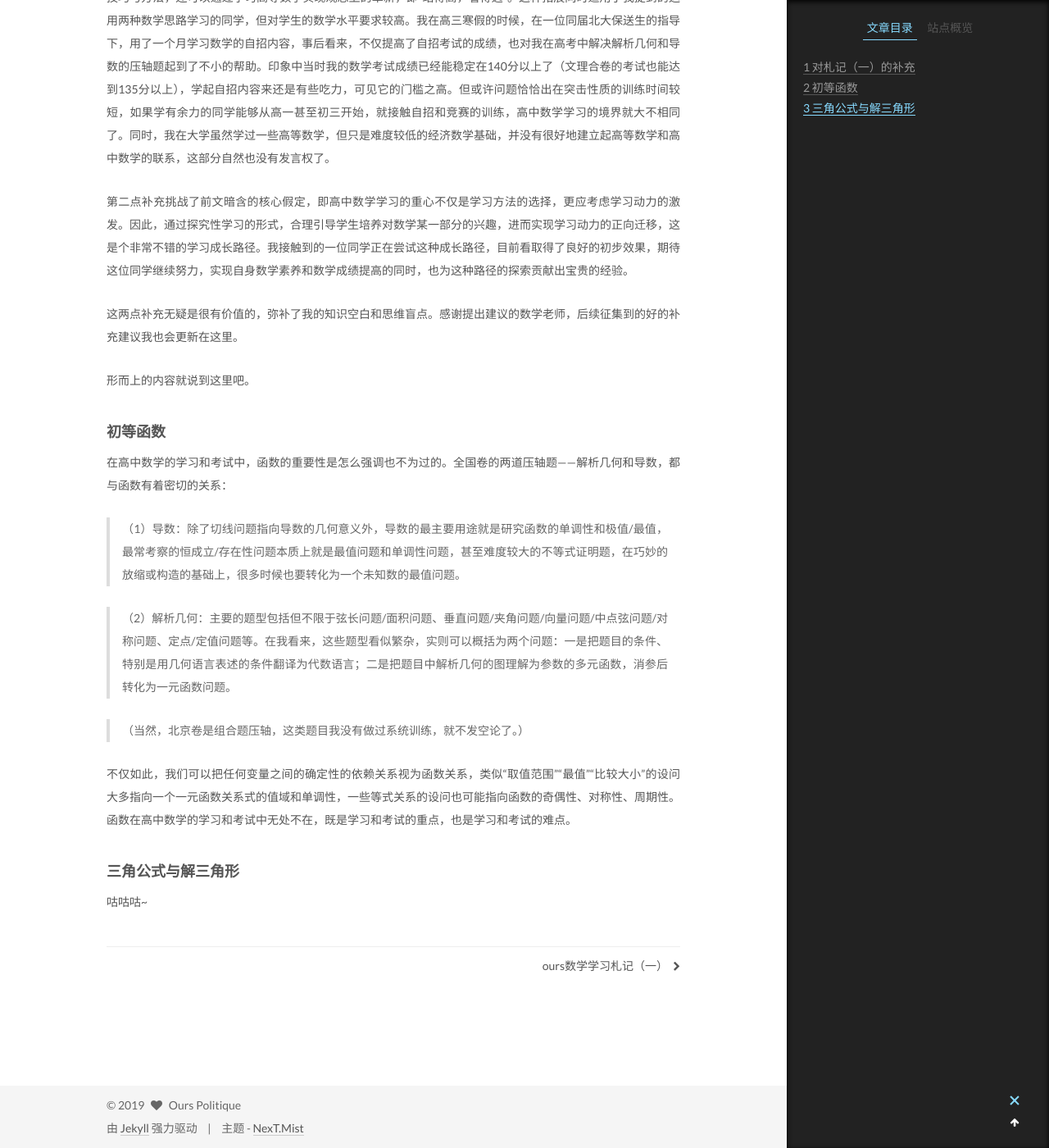
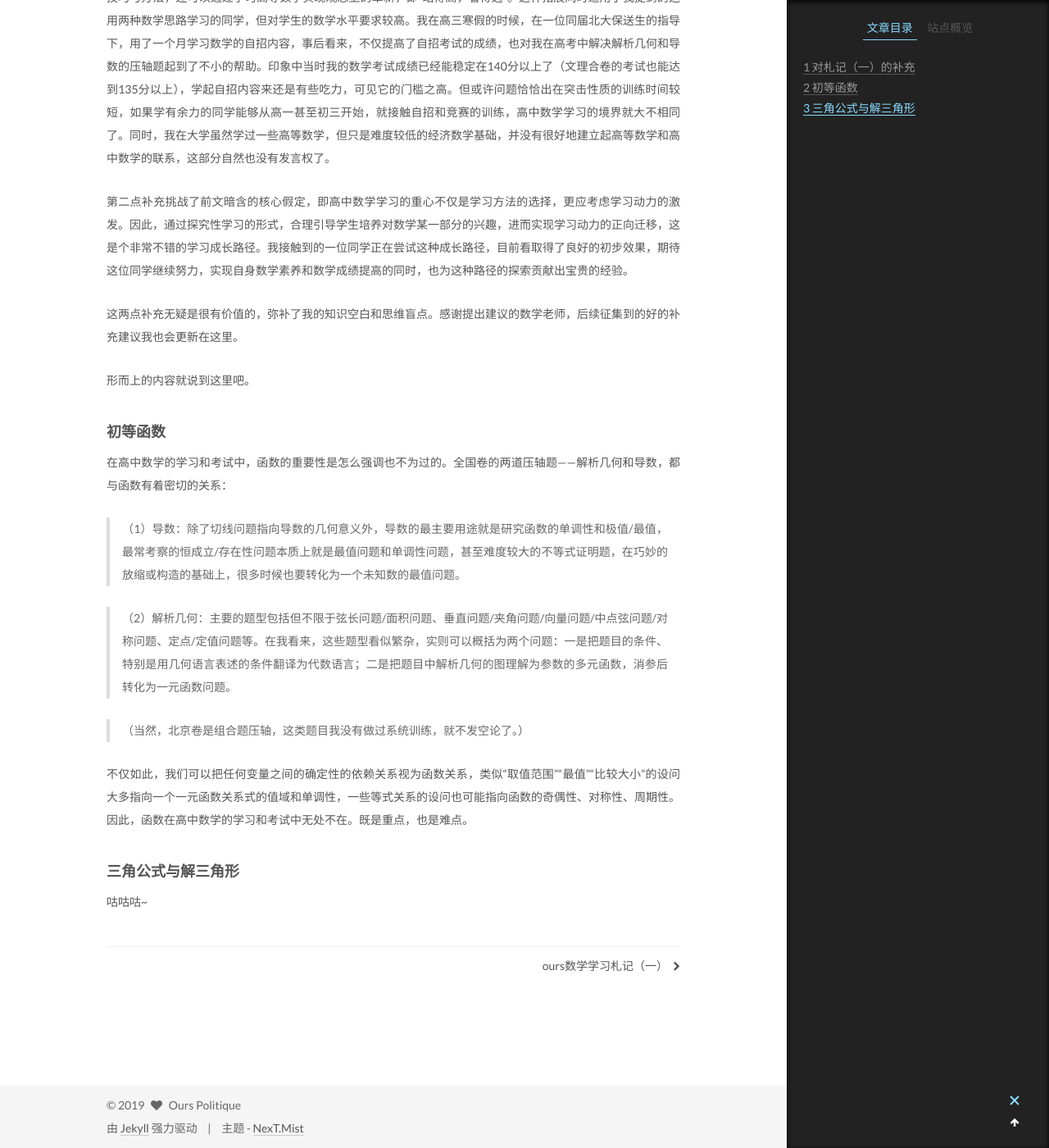
Before and after one commit to ourspolitique/ourspolitique.github.io, a Jekyll site: the page built from _posts/2019-07-23-mathematiques-02.md, in a window 1280 px wide and 1400 px high, scrolled down 476 px. Shown: the whole window at 82% size. Built offline with Jekyll 4.4.1, drawn with Linux system fonts in a browser that asks for light colours.

Commit message:
Update 2019-07-23-mathematiques-02.md

```diff
--- a/_posts/2019-07-23-mathematiques-02.md
+++ b/_posts/2019-07-23-mathematiques-02.md
@@ -27,7 +27,7 @@ tags:
 
 > （当然，北京卷是组合题压轴，这类题目我没有做过系统训练，就不发空论了。）
 
-不仅如此，我们可以把任何变量之间的确定性的依赖关系视为函数关系，类似“取值范围”“最值”“比较大小”的设问大多指向一个一元函数关系式的值域和单调性，一些等式关系的设问也可能指向函数的奇偶性、对称性、周期性。函数在高中数学的学习和考试中无处不在，既是学习和考试的重点，也是学习和考试的难点。
+不仅如此，我们可以把任何变量之间的确定性的依赖关系视为函数关系，类似“取值范围”“最值”“比较大小”的设问大多指向一个一元函数关系式的值域和单调性，一些等式关系的设问也可能指向函数的奇偶性、对称性、周期性。因此，函数在高中数学的学习和考试中无处不在。既是重点，也是难点。
 
 
 
```
